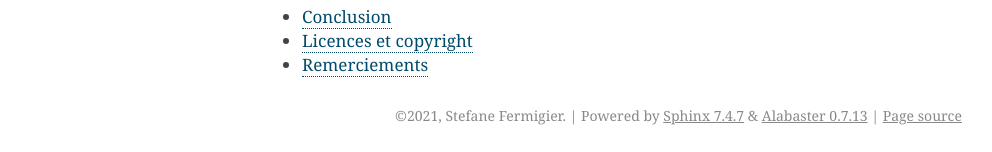
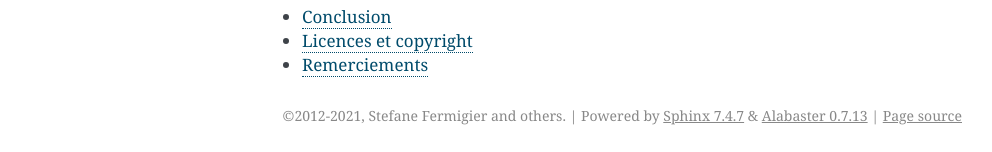
Before and after one commit to sfermigier/guide-oss, a Sphinx documentation site: the page built from source/index.rst, in a window 1280 px wide. Shown: the part 1818-1970 px from the top of the page, without its empty margins (148-1140 px from the left). Built offline with Sphinx 7.4.7, drawn with Linux system fonts in a browser that asks for light colours; comment, search, counter and statistics services are not loaded.

Commit message:
Change metadata a bit.

```diff
--- a/source/conf.py
+++ b/source/conf.py
@@ -17,8 +17,8 @@
 
 # -- Project information -----------------------------------------------------
 
-project = "Guide des Solutions Open Source"
-copyright = "2021, Stefane Fermigier"
+project = "Guide des Solutions Open Source (édition 2021)"
+copyright = "2012-2021, Stefane Fermigier and others"
 author = "Stefane Fermigier"
 
 # The full version, including alpha/beta/rc tags
```
